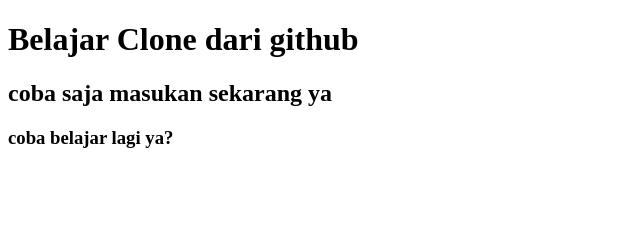
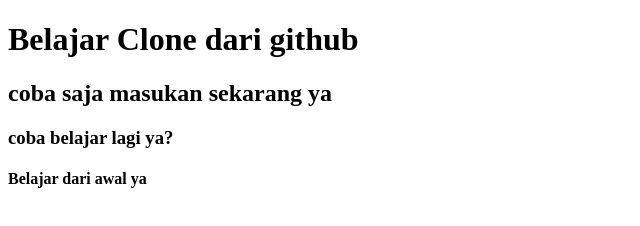
Before and after one commit to iwosiantar/belajar-niomic, a plain HTML site: page index.html in a window 1280 px wide. Shown: the whole page, without its empty margins (0-640 px from the left). Drawn offline with Linux system fonts and the light colour scheme.

Commit message:
belajar dari awal

```diff
--- a/index.html
+++ b/index.html
@@ -8,6 +8,7 @@
     <h1>Belajar Clone dari github</h1>
     <h2>coba saja masukan sekarang ya</h2>
     <h3>coba belajar lagi ya?</h3>
+    <h4>Belajar dari awal ya</h4>
 
   </body>
 </html>
```
